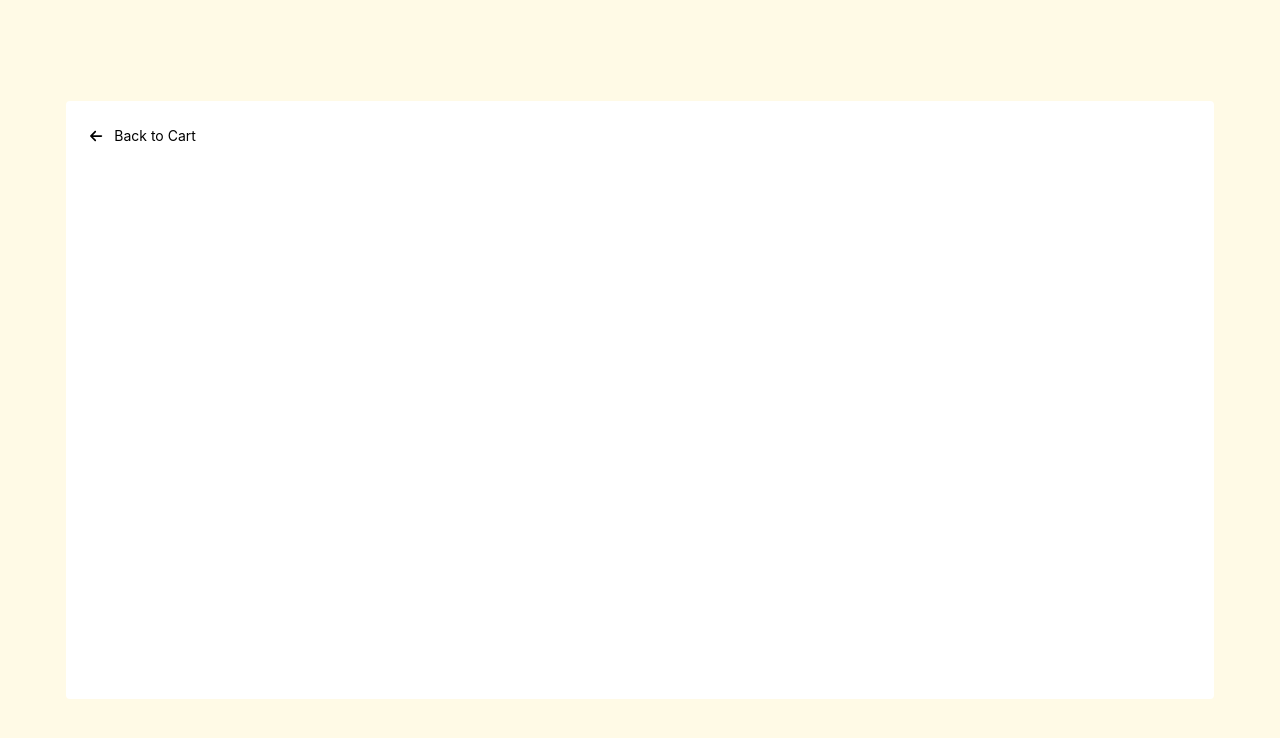
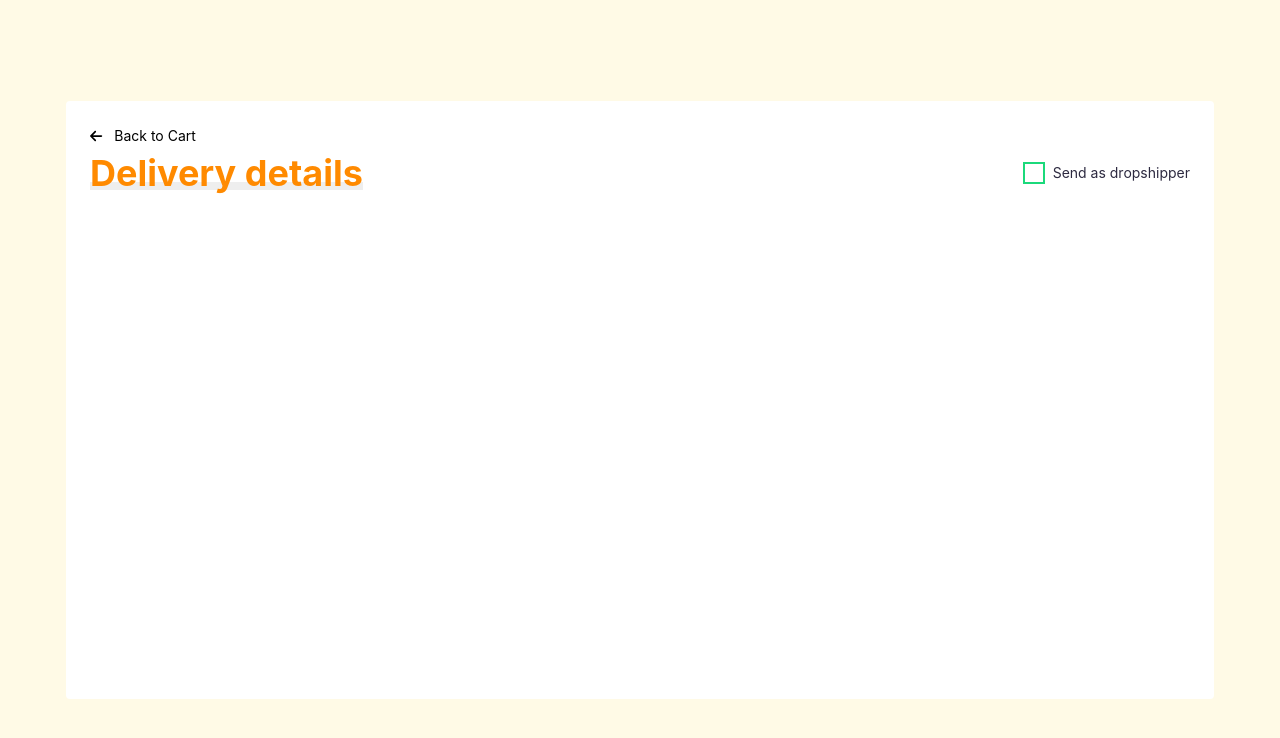
Before and after one commit to imantoafiif/jakmall-app, a Vue app: page / in a window 1280 px wide. Shown: the top 738 px of the page. Built offline with nearby package versions, Linux system fonts and the light colour scheme.

Commit message:
develope page 1

```diff
--- /dev/null
+++ b/src/components/checkbox.vue
@@ -0,0 +1,35 @@
+<script setup>
+    const { label, value } = defineProps(['label', 'value'])
+</script>
+
+<template>
+    <div
+        @click="$emit('click')"
+        class="checkbox-container">
+        <div>
+            <font-awesome-icon
+                v-if="value"
+                icon="check" />
+        </div>
+        <span>{{ label }}</span>
+    </div>
+</template>
+
+<style lang="stylus" scoped>
+    .checkbox-container
+        display flex
+        flex-direction row
+        gap 8px
+        cursor pointer
+
+        > div
+            width 18px
+            height 18px
+            border 2px solid #1bd97b
+            display flex
+            align-items center
+            justify-content center
+
+        > span
+            color #2D2A40
+</style>
--- a/src/components/main-display.vue
+++ b/src/components/main-display.vue
@@ -1,4 +1,11 @@
-<script setup></script>
+<script setup>
+    import checkbox from './checkbox.vue';
+    import Title from './title.vue'
+
+    const test = () => {
+        console.log(1)
+    }
+</script>
 
 <template>
     <div class="container">
@@ -6,6 +13,17 @@
             <font-awesome-icon icon="arrow-left" />
             Back to Cart
         </a>
+        <div class="headers">
+            <Title :label="'Delivery details'"></Title>
+            <div>
+                <checkbox
+                    @click="test"
+                    :value="false"
+                    :label="'Send as dropshipper'"/>
+                <!-- <input type="checkbox" id="vehicle1" name="vehicle1" value="Bike">
+                <label for="vehicle1"> I have a bike</label>    -->
+            </div>
+        </div>
     </div>
 </template>
 
@@ -16,10 +34,17 @@
         background white
         border-radius 4px
         padding 24px
+        z-index 0
+
+        .headers
+            display flex
+            justify-content space-between
+            align-items center
 
         > a
             display flex
             flex-direction row
             gap 12px
             align-items center
+            cursor pointer
 </style>
--- /dev/null
+++ b/src/components/title.vue
@@ -0,0 +1,30 @@
+<script setup>
+    const { label } = defineProps(['label'])
+</script>
+
+<template>
+    <div class="title-container">
+        <h1>{{ label }}</h1>
+        <div></div>
+    </div>
+</template>
+
+<style lang="stylus" scoped>
+    .title-container
+        width max-content
+        position relative
+
+        > div
+            height 8px
+            background #EEEEEE
+            width 100%
+            bottom 10px
+            position absolute
+            z-index -1
+
+        h1
+            margin 0
+            font-size 36px
+            color #ff8a00
+            width max-content
+</style>
--- a/src/main.js
+++ b/src/main.js
@@ -4,9 +4,9 @@ import App from './App.vue'
 import { createPinia } from 'pinia'
 import { FontAwesomeIcon } from '@fortawesome/vue-fontawesome'
 import { library } from '@fortawesome/fontawesome-svg-core';
-import { faArrowLeft } from '@fortawesome/free-solid-svg-icons';
+import { faArrowLeft, faCheck } from '@fortawesome/free-solid-svg-icons';
 
-library.add(faArrowLeft);
+library.add(faArrowLeft, faCheck);
 
 const app = createApp(App)
 const pinia = createPinia()
```
